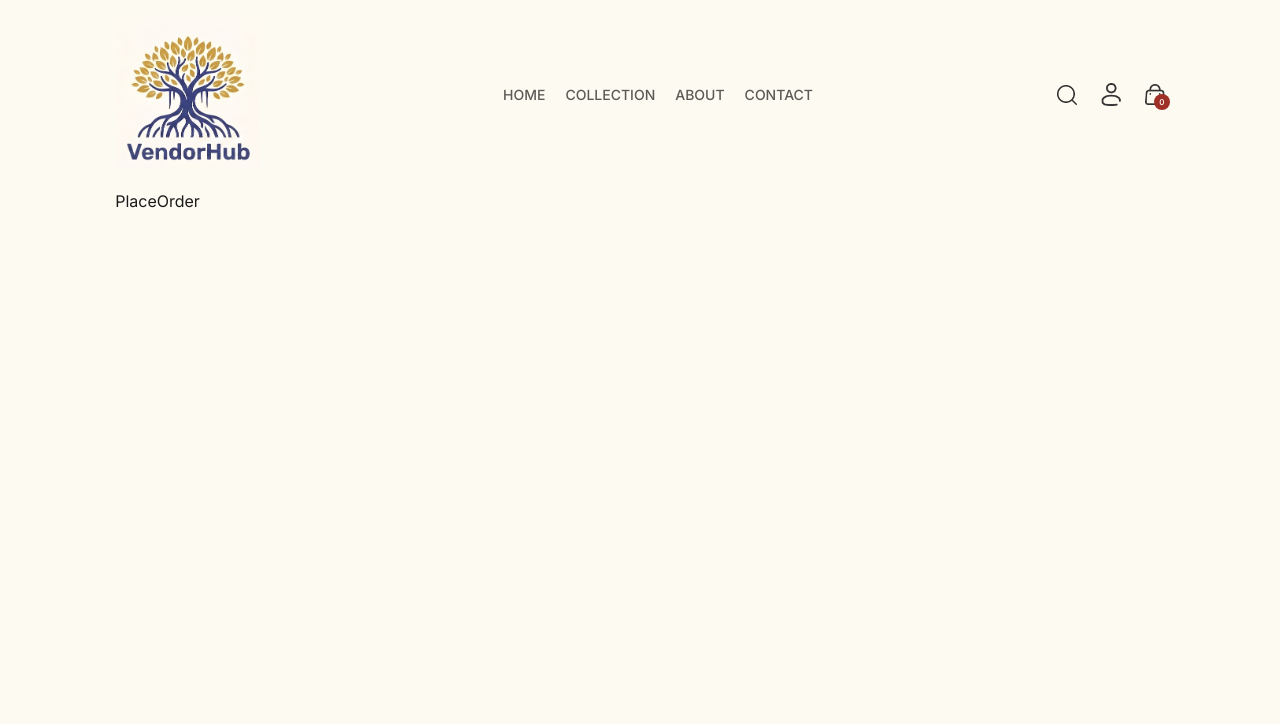
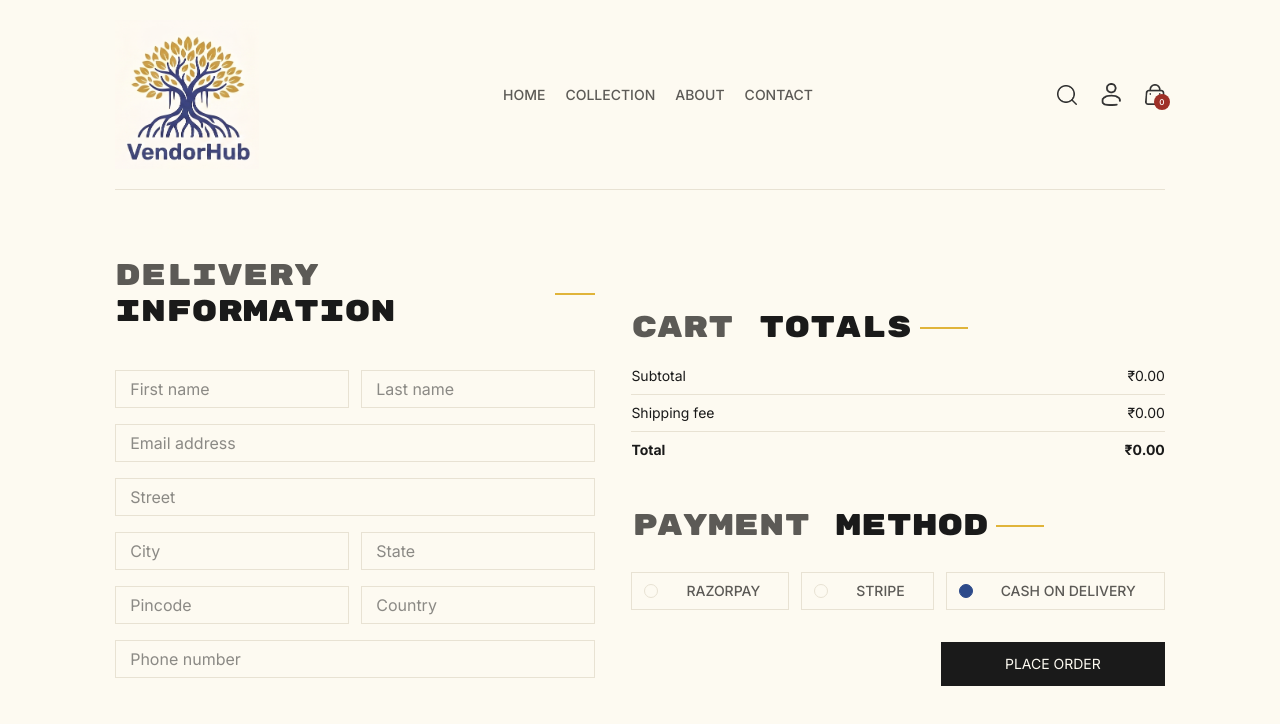
Before and after one commit to Jay-Jay-Tee/fused-into-development, a React (Vite) app in the folder frontend/: page /place-order in a window 1280 px wide. Shown: the top 724 px of the page. Built offline with nearby package versions, Linux system fonts and the light colour scheme.

Commit message:
cleaned up unused stuff and made the checkout page

```diff
--- a/frontend/src/App.jsx
+++ b/frontend/src/App.jsx
@@ -12,7 +12,6 @@ import Login from './pages/Login'
 import PlaceOrder from './pages/PlaceOrder'
 import Navbar from './components/NavBar'
 import Orders from './pages/Orders'
-import Footer from './components/Footer'
 import SearchBar from './components/SearchBar'
 
 
@@ -32,7 +31,6 @@ const App = () => {
             <Route path='/login' element={<Login/>} />
             <Route path='/place-order' element={<PlaceOrder/>} />
             <Route path='/orders' element={<Orders/>} />
-            <Route path='/orders' element={<Orders/>} />
         </Routes>
     </div>
 
--- a/frontend/src/context/ShopContext.jsx
+++ b/frontend/src/context/ShopContext.jsx
@@ -1,4 +1,4 @@
-import React,{createContext,useState,useEffect}from 'react'
+import React,{createContext,useState,useMemo}from 'react'
 import {products} from '../assets/assets'
 import {toast} from 'react-toastify'
 export const ShopContext=createContext();
@@ -38,7 +38,9 @@ const ShopContextProvider=(props)=>{
                     if (cartItems[items][item]>0){
                         totalCount+=cartItems[items][item];
                     }
-                } catch(error){}
+                } catch(error){
+                    console.error(error);
+                }
             }
         }
         return totalCount;
@@ -59,13 +61,15 @@ const ShopContextProvider=(props)=>{
                     if (cartItems[items][item]>0){
                         totalAmount+=itemInfo.price*cartItems[items][item];
                     }
-                } catch(error){}
+                } catch(error){
+                    console.error(error);
+                }
             }
         }
         return totalAmount;
     }
 
-    const value={
+    const value=useMemo(()=>({
         products,
         currency,
         delivery_fee,
@@ -76,7 +80,7 @@ const ShopContextProvider=(props)=>{
         getCartCount,
         updateQuantity,
         getCartAmount,
-    }
+    }),[search,showSearch,cartItems]);
     return (
         <ShopContext.Provider value={value}>
             {props.children}
--- a/frontend/src/pages/Collection.jsx
+++ b/frontend/src/pages/Collection.jsx
@@ -158,7 +158,7 @@ const Collection = () => {
                 {totalPages>1 && (
                     <div className='flex justify-center items-center gap-2 mt-12'>
                         <button onClick={()=>setCurrentPage(p=>Math.max(p-1,1))} disabled={currentPage===1} className='px-4 py-2 border border-line text-sm disabled:opacity-40 hover:bg-ink hover:text-paper transition-colors'>Prev</button>
-                        {[...Array(totalPages)].map((_,i)=>(
+                        {[...new Array(totalPages)].map((_,i)=>(
                             <button key={i} onClick={()=>setCurrentPage(i+1)} className={`w-9 h-9 text-sm border border-line ${currentPage===i+1 ? 'bg-ink text-paper' : 'hover:bg-line'}`}>{i+1}</button>
                         ))}
                         <button onClick={()=>setCurrentPage(p=>Math.min(p+1,totalPages))} disabled={currentPage===totalPages} className='px-4 py-2 border border-line text-sm disabled:opacity-40 hover:bg-ink hover:text-paper transition-colors'>Next</button>
--- a/frontend/src/pages/PlaceOrder.jsx
+++ b/frontend/src/pages/PlaceOrder.jsx
@@ -1,9 +1,103 @@
-import React from 'react'
+import React, { useContext, useState } from 'react'
+import Title from '../components/Title'
+import CartTotal from '../components/CartTotal'
+import { ShopContext } from '../context/ShopContext'
+import { useNavigate } from 'react-router-dom'
+import { toast } from 'react-toastify'
 
 const PlaceOrder = () => {
-  return (
-    <div>PlaceOrder</div>
-  )
+
+    const [method, setMethod]=useState('cod');
+    const {setCartItems, getCartAmount} = useContext(ShopContext);
+    const navigate = useNavigate();
+
+    const [formData, setFormData] = useState({
+        firstName:'',
+        lastName:'',
+        email:'',
+        street:'',
+        city:'',
+        state:'',
+        zipcode:'',
+        country:'',
+        phone:''
+    });
+
+    const onChangeHandler = (event) => {
+        const name = event.target.name;
+        const value = event.target.value;
+        setFormData(data => ({...data, [name]:value}));
+    }
+
+    const onSubmitHandler = (event) => {
+        event.preventDefault();
+        if (getCartAmount() === 0){
+            toast.error('Your cart is empty');
+            return;
+        }
+        // Backend wiring later
+        toast.success('Order placed');
+        setCartItems({});
+        navigate('/orders');
+    }
+
+    return (
+        <form onSubmit={onSubmitHandler} className='flex flex-col sm:flex-row justify-between gap-4 pt-5 sm:pt-14 min-h-[80vh] border-t border-line'>
+
+            {/* Left side - delivery info */}
+            <div className='flex flex-col gap-4 w-full sm:max-w-[480px]'>
+                <div className='text-xl sm:text-2xl my-3'>
+                    <Title text1={'DELIVERY'} text2={'INFORMATION'}/>
+                </div>
+                <div className='flex gap-3'>
+                    <input required onChange={onChangeHandler} name='firstName' value={formData.firstName} className='border border-line py-1.5 px-3.5 w-full outline-none focus:border-navy' type='text' placeholder='First name'/>
+                    <input required onChange={onChangeHandler} name='lastName' value={formData.lastName} className='border border-line py-1.5 px-3.5 w-full outline-none focus:border-navy' type='text' placeholder='Last name'/>
+                </div>
+                <input required onChange={onChangeHandler} name='email' value={formData.email} className='border border-line py-1.5 px-3.5 w-full outline-none focus:border-navy' type='email' placeholder='Email address'/>
+                <input required onChange={onChangeHandler} name='street' value={formData.street} className='border border-line py-1.5 px-3.5 w-full outline-none focus:border-navy' type='text' placeholder='Street'/>
+                <div className='flex gap-3'>
+                    <input required onChange={onChangeHandler} name='city' value={formData.city} className='border border-line py-1.5 px-3.5 w-full outline-none focus:border-navy' type='text' placeholder='City'/>
+                    <input required onChange={onChangeHandler} name='state' value={formData.state} className='border border-line py-1.5 px-3.5 w-full outline-none focus:border-navy' type='text' placeholder='State'/>
+                </div>
+                <div className='flex gap-3'>
+                    <input required onChange={onChangeHandler} name='zipcode' value={formData.zipcode} className='border border-line py-1.5 px-3.5 w-full outline-none focus:border-navy' type='number' placeholder='Pincode'/>
+                    <input required onChange={onChangeHandler} name='country' value={formData.country} className='border border-line py-1.5 px-3.5 w-full outline-none focus:border-navy' type='text' placeholder='Country'/>
+                </div>
+                <input required onChange={onChangeHandler} name='phone' value={formData.phone} className='border border-line py-1.5 px-3.5 w-full outline-none focus:border-navy' type='number' placeholder='Phone number'/>
+            </div>
+
+            {/* Right side - cart total + payment method */}
+            <div className='mt-8'>
+                <div className='mt-8 min-w-80'>
+                    <CartTotal/>
+                </div>
+
+                <div className='mt-12'>
+                    <Title text1={'PAYMENT'} text2={'METHOD'}/>
+                    <div className='flex gap-3 flex-col lg:flex-row mt-4'>
+                        <div onClick={()=>setMethod('razorpay')} className='flex items-center gap-3 border border-line p-2 px-3 cursor-pointer'>
+                            <p className={`min-w-3.5 h-3.5 border rounded-full ${method==='razorpay' ? 'bg-navy border-navy' : 'border-line'}`}></p>
+                            <p className='text-ink-soft text-sm font-medium mx-4'>RAZORPAY</p>
+                        </div>
+                        <div onClick={()=>setMethod('stripe')} className='flex items-center gap-3 border border-line p-2 px-3 cursor-pointer'>
+                            <p className={`min-w-3.5 h-3.5 border rounded-full ${method==='stripe' ? 'bg-navy border-navy' : 'border-line'}`}></p>
+                            <p className='text-ink-soft text-sm font-medium mx-4'>STRIPE</p>
+                        </div>
+                        <div onClick={()=>setMethod('cod')} className='flex items-center gap-3 border border-line p-2 px-3 cursor-pointer'>
+                            <p className={`min-w-3.5 h-3.5 border rounded-full ${method==='cod' ? 'bg-navy border-navy' : 'border-line'}`}></p>
+                            <p className='text-ink-soft text-sm font-medium mx-4'>CASH ON DELIVERY</p>
+                        </div>
+                    </div>
+                    <div className='w-full text-end mt-8'>
+                        <button type='submit' className='bg-ink text-paper px-16 py-3 text-sm hover:bg-navy transition-colors'>
+                            PLACE ORDER
+                        </button>
+                    </div>
+                </div>
+            </div>
+
+        </form>
+    )
 }
 
 export default PlaceOrder
```
